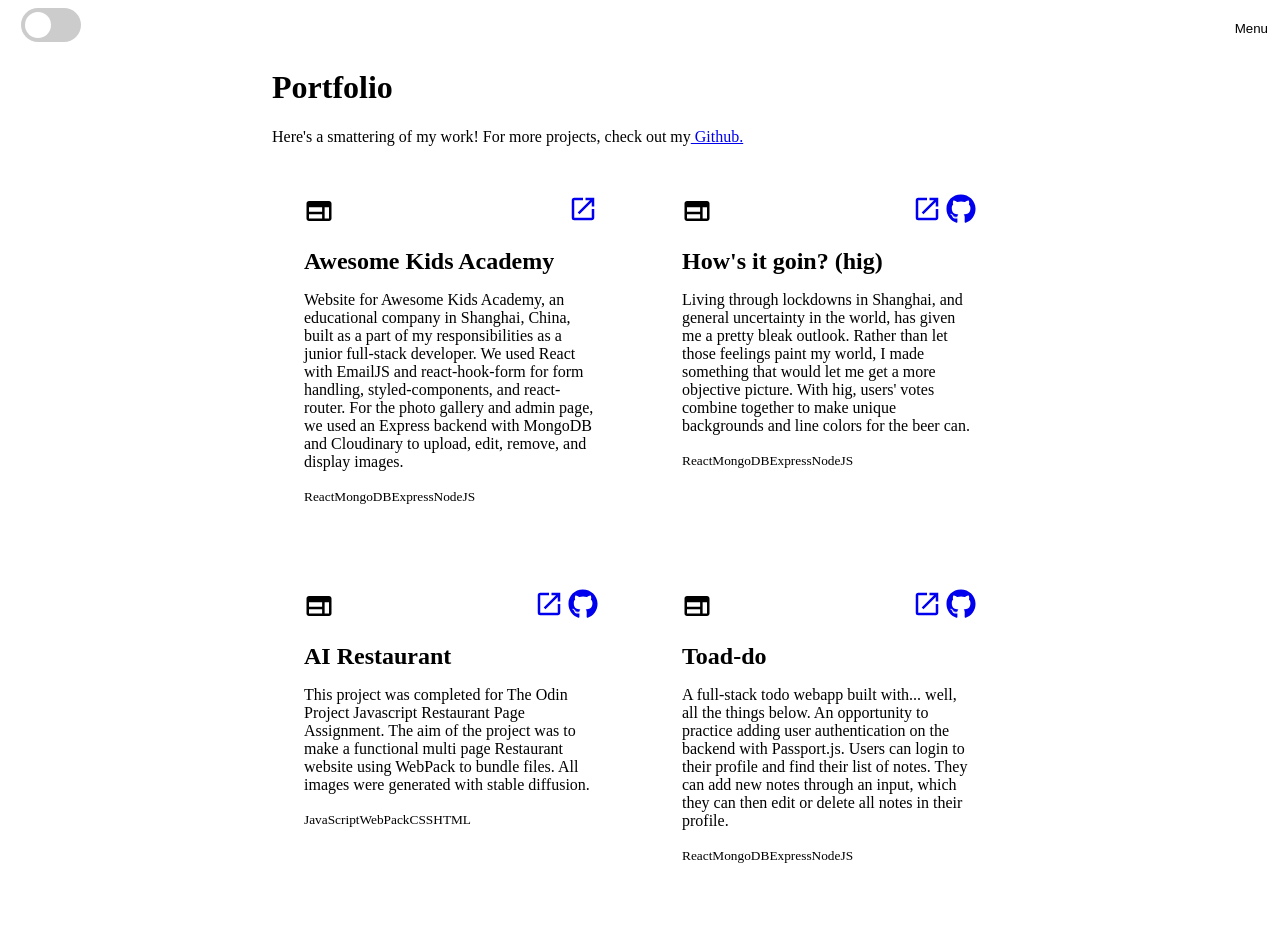
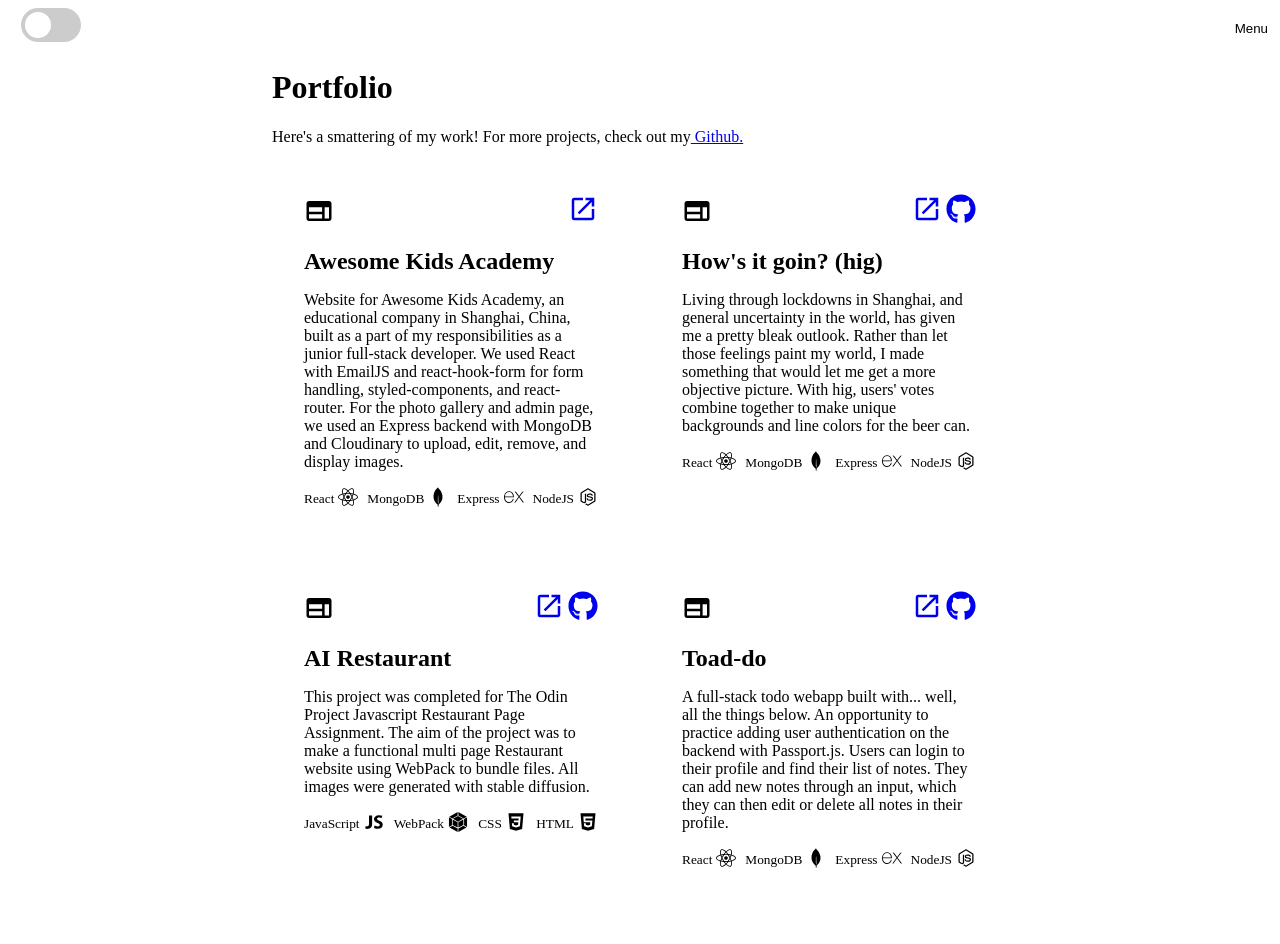
Before and after one commit to inherentspice/next-portfolio, a Next.js app: page /portfolio in a window 1280 px wide. Shown: the top 944 px of the page. Built offline with nearby package versions, Linux system fonts and the light colour scheme.

Commit message:
added logos to project tech, added favicon, and updated site description

```diff
--- a/components/layout.js
+++ b/components/layout.js
@@ -18,7 +18,7 @@ export default function Layout({ children, home }) {
         <link rel="icon" href="/favicon.ico" />
         <meta
           name="description"
-          content="Learn how to build a personal website using Next.js"
+          content="Portfolio Site of Stephen Lehane Smith"
         />
         <meta name="og:title" content={siteTitle} />
       </Head>
--- a/pages/portfolio/index.js
+++ b/pages/portfolio/index.js
@@ -3,8 +3,10 @@ import Link from "next/link"
 import Layout from "@/components/layout";
 import styles from "../../styles/portfolio.module.css";
 import { MdOutlineWeb, MdOpenInNew } from "react-icons/md";
-import { FaGithub } from "react-icons/fa";
+import { FaGithub, FaReact } from "react-icons/fa";
 import { IconContext } from "react-icons";
+import { IoLogoCss3, IoLogoHtml5, IoLogoJavascript, IoLogoNodejs } from "react-icons/io";
+import { SiExpress, SiMongodb, SiWebpack } from "react-icons/si";
 
 export default function Portfolio() {
   return(
@@ -48,10 +50,40 @@ export default function Portfolio() {
             For the photo gallery and admin page, we used an Express backend with MongoDB and Cloudinary to upload, edit, remove, and display images.
           </p>
 
+          <div className={styles.techCont}>
+            <div className={styles.techContItem}>
               <small>React</small>
+              <IconContext.Provider
+                value={{ className: styles.reactIcons, size: "20px"}}
+              >
+                <FaReact />
+              </IconContext.Provider>
+            </div>
+            <div className={styles.techContItem}>
               <small>MongoDB</small>
+              <IconContext.Provider
+                value={{ className: styles.reactIcons, size: "20px"}}
+              >
+                <SiMongodb />
+              </IconContext.Provider>
+            </div>
+            <div className={styles.techContItem}>
               <small>Express</small>
+              <IconContext.Provider
+                value={{ className: styles.reactIcons, size: "20px"}}
+              >
+                <SiExpress />
+              </IconContext.Provider>
+            </div>
+            <div className={styles.techContItem}>
               <small>NodeJS</small>
+              <IconContext.Provider
+                value={{ className: styles.reactIcons, size: "20px"}}
+              >
+                <IoLogoNodejs />
+              </IconContext.Provider>
+            </div>
+          </div>
         </div>
         <div className={styles.projectCont}>
           <div className={styles.contHeader}>
@@ -91,11 +123,40 @@ export default function Portfolio() {
             Rather than let those feelings paint my world, I made something that would let me get a more objective picture.
             With hig, users&apos; votes combine together to make unique backgrounds and line colors for the beer can.
           </p>
-
+          <div className={styles.techCont}>
+            <div className={styles.techContItem}>
               <small>React</small>
+              <IconContext.Provider
+                value={{ className: styles.reactIcons, size: "20px"}}
+              >
+                <FaReact />
+              </IconContext.Provider>
+            </div>
+            <div className={styles.techContItem}>
               <small>MongoDB</small>
+              <IconContext.Provider
+                value={{ className: styles.reactIcons, size: "20px"}}
+              >
+                <SiMongodb />
+              </IconContext.Provider>
+            </div>
+            <div className={styles.techContItem}>
               <small>Express</small>
+              <IconContext.Provider
+                value={{ className: styles.reactIcons, size: "20px"}}
+              >
+                <SiExpress />
+              </IconContext.Provider>
+            </div>
+            <div className={styles.techContItem}>
               <small>NodeJS</small>
+              <IconContext.Provider
+                value={{ className: styles.reactIcons, size: "20px"}}
+              >
+                <IoLogoNodejs />
+              </IconContext.Provider>
+            </div>
+          </div>
         </div>
         <div className={styles.projectCont}>
           <div className={styles.contHeader}>
@@ -135,10 +196,40 @@ export default function Portfolio() {
             The aim of the project was to make a functional multi page Restaurant website using WebPack to bundle files.
             All images were generated with stable diffusion.
           </p>
+          <div className={styles.techCont}>
+            <div className={styles.techContItem}>
               <small>JavaScript</small>
+              <IconContext.Provider
+                value={{ className: styles.reactIcons, size: "20px"}}
+              >
+                <IoLogoJavascript />
+              </IconContext.Provider>
+            </div>
+            <div className={styles.techContItem}>
               <small>WebPack</small>
+              <IconContext.Provider
+                value={{ className: styles.reactIcons, size: "20px"}}
+              >
+                <SiWebpack />
+              </IconContext.Provider>
+            </div>
+            <div className={styles.techContItem}>
               <small>CSS</small>
+              <IconContext.Provider
+                value={{ className: styles.reactIcons, size: "20px"}}
+              >
+                <IoLogoCss3 />
+              </IconContext.Provider>
+            </div>
+            <div className={styles.techContItem}>
               <small>HTML</small>
+              <IconContext.Provider
+                value={{ className: styles.reactIcons, size: "20px"}}
+              >
+                <IoLogoHtml5 />
+              </IconContext.Provider>
+            </div>
+          </div>
         </div>
         <div className={styles.projectCont}>
           <div className={styles.contHeader}>
@@ -179,11 +270,40 @@ export default function Portfolio() {
             Users can login to their profile and find their list of notes.
             They can add new notes through an input, which they can then edit or delete all notes in their profile.
           </p>
-
+          <div className={styles.techCont}>
+            <div className={styles.techContItem}>
               <small>React</small>
+              <IconContext.Provider
+                value={{ className: styles.reactIcons, size: "20px"}}
+              >
+                <FaReact />
+              </IconContext.Provider>
+            </div>
+            <div className={styles.techContItem}>
               <small>MongoDB</small>
+              <IconContext.Provider
+                value={{ className: styles.reactIcons, size: "20px"}}
+              >
+                <SiMongodb />
+              </IconContext.Provider>
+            </div>
+            <div className={styles.techContItem}>
               <small>Express</small>
+              <IconContext.Provider
+                value={{ className: styles.reactIcons, size: "20px"}}
+              >
+                <SiExpress />
+              </IconContext.Provider>
+            </div>
+            <div className={styles.techContItem}>
               <small>NodeJS</small>
+              <IconContext.Provider
+                value={{ className: styles.reactIcons, size: "20px"}}
+              >
+                <IoLogoNodejs />
+              </IconContext.Provider>
+            </div>
+          </div>
         </div>
       </div>
     </Layout>
--- a/styles/globals.css
+++ b/styles/globals.css
@@ -77,7 +77,6 @@ h1 {
 
 small {
   color: var(--small-text-color);
-  margin-right: 2rem;
   margin-top: 1rem;
 }
 
--- a/styles/portfolio.module.css
+++ b/styles/portfolio.module.css
@@ -45,6 +45,17 @@
   margin: 1rem 0;
 }
 
+.techCont {
+  display: flex;
+  justify-content: space-between;
+}
+
+.techContItem {
+  display: flex;
+  gap: 0.25rem;
+  align-items: end;
+}
+
 @media (max-width: 950px) {
   .projectsCont {
     grid-template-columns: repeat(1, 1fr);
```
Also changed, not shown: 1 other file (tests, documents, lock files or other folders). Lines whose indentation alone changed are shown as unchanged.
